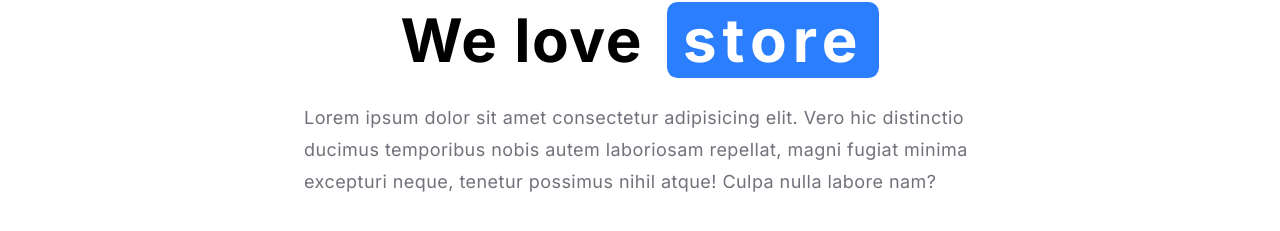
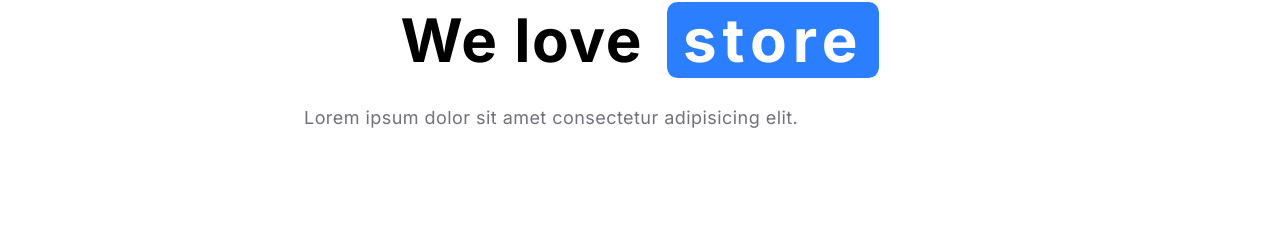
Before and after one commit to fisheskc/store, a Next.js app: page /about in a window 1280 px wide. Shown: the part 179-410 px from the top of the page. Built offline with nearby package versions, Linux system fonts and the light colour scheme; no server answers.

Commit message:
Updated the about page, reduced the text

```diff
--- a/app/about/page.tsx
+++ b/app/about/page.tsx
@@ -8,12 +8,9 @@ function AboutPage() {
         </span>
       </h1>
        <p className='mt-6 text-lg tracking-wide leading-8 max-w-2xl mx-auto text-muted-foreground'>
-        Lorem ipsum dolor sit amet consectetur adipisicing elit. Vero hic
-        distinctio ducimus temporibus nobis autem laboriosam repellat, magni
-        fugiat minima excepturi neque, tenetur possimus nihil atque! Culpa nulla
-        labore nam?
+        Lorem ipsum dolor sit amet consectetur adipisicing elit.
       </p>
      </section>
-  );
+  )
 }
-export default AboutPage;
+export default AboutPage
```
